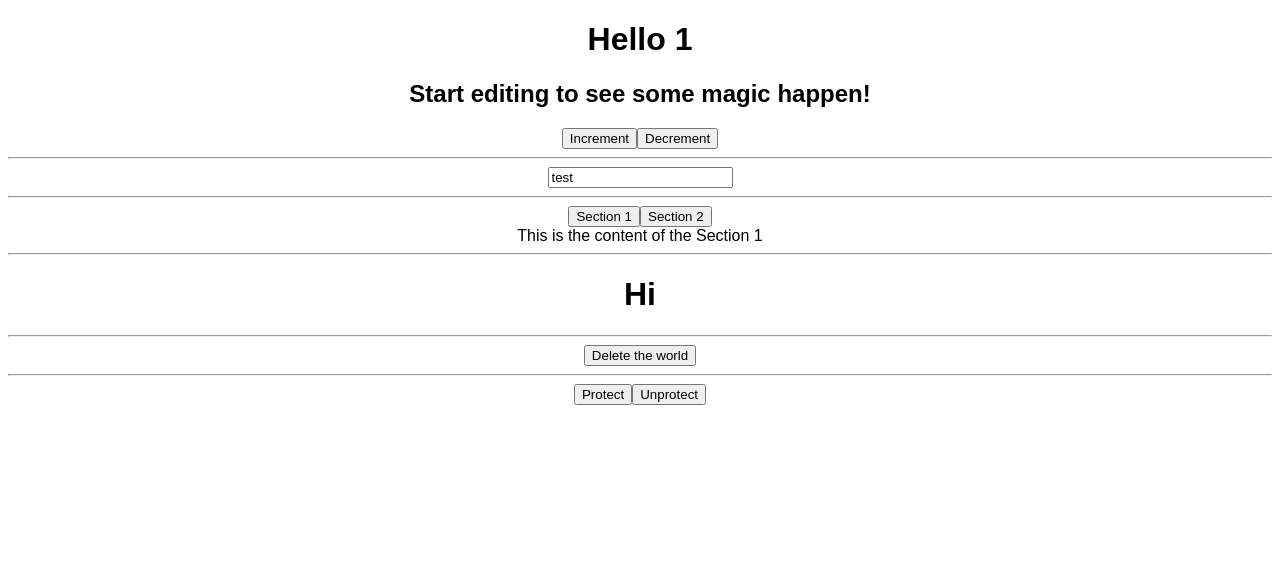
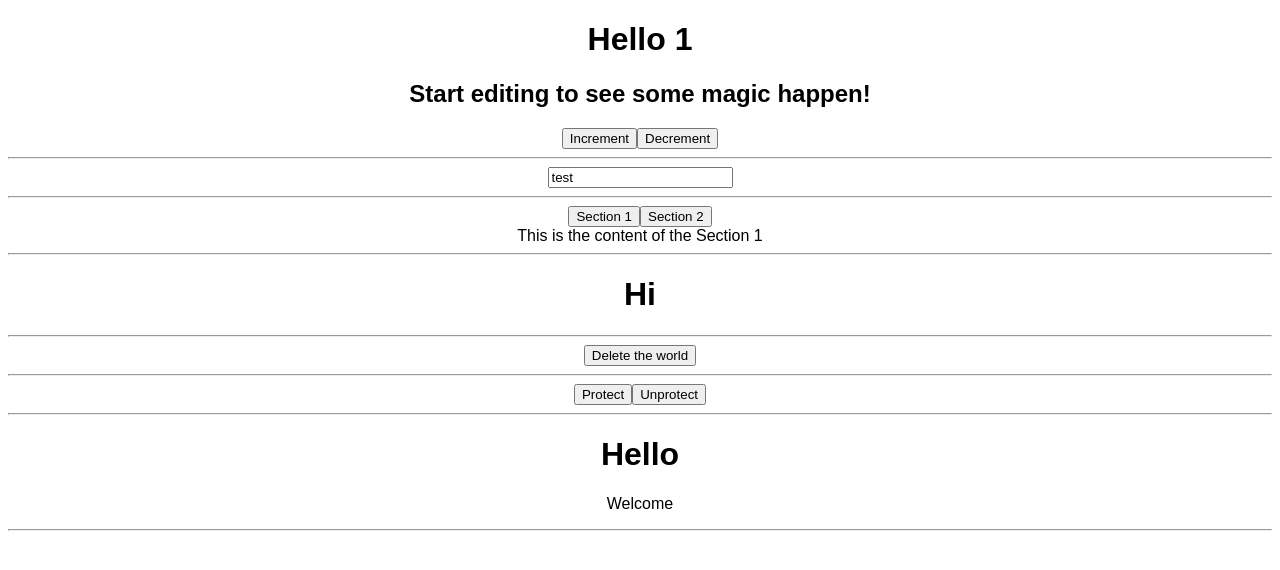
Before and after one commit to thejam2/reactHooks, a React (Create React App) app: page / in a window 1280 px wide. Shown: the top 570 px of the page. Built offline with nearby package versions, Linux system fonts and the light colour scheme.

Commit message:
useFadeIn

```diff
--- a/src/App.js
+++ b/src/App.js
@@ -109,13 +109,14 @@
 };
 
 //useBeforeLeave
-const useBeforeLeave = onBefore => {
+const useBeforeLeave = (onBefore) => {
   if (typeof onBefore !== "function") {
     return;
   }
-  const handle = event => {
+  const handle = (event) => {
     const { clientY } = event; // event : MouseEvent의 객체
-    if (clientY <= 0) { // clientY(마우스의 좌표값)가 0 이하
+    if (clientY <= 0) {
+      // clientY(마우스의 좌표값)가 0 이하
       onBefore();
     }
   };
@@ -123,6 +124,23 @@
     document.addEventListener("mouseleave", handle); // 컴포넌트가 mount 되면, mouseleave 이벤트 생성
     return () => document.removeEventListener("mouseleave", handle); // 컴포넌트가 unmount 되면, mouseleave 이벤트 제거
   }, []); // 이벤트가 document에 추가 되는 것을 막음(한번만 실행)
+};
+
+//useFadeIn
+const usefadeIn = (duration = 1, delay = 0) => {
+  if (typeof duration !== "number" || typeof delay !== "number") {
+    return;
+  }
+  const element = useRef();
+  useEffect(() => {
+    // element 안으로 들어가기 위해서 useEffect 사용
+    if (element.current) {
+      const { current } = element;
+      current.style.transition = `opacity ${duration}s ease-in-out ${delay}s`;
+      current.style.opacity = 1;
+    }
+  }, []);
+  return { ref: element, style: { opacity: 0 } };
 };
 
 export default function App() {
@@ -161,6 +179,10 @@
   const dontLeave = () => console.log("Pls dont leave");
   useBeforeLeave(dontLeave);
 
+  //useFadeIn
+  const fadeInH1 = usefadeIn(1);
+  const fadeInP = usefadeIn(1, 0.5); // delay 옵션 추가
+
   return (
     <div className="App">
       <h1>Hello {item}</h1>
@@ -181,6 +203,12 @@
       <hr />
       <button onClick={enablePrevent}>Protect</button>
       <button onClick={disablePrevent}>Unprotect</button>
+      <hr />
+      <div className="App">
+        <h1 {...fadeInH1}> Hello </h1>
+        <p {...fadeInP}>Welcome</p>
+      </div>
+      <hr />
     </div>
   );
 }
```
